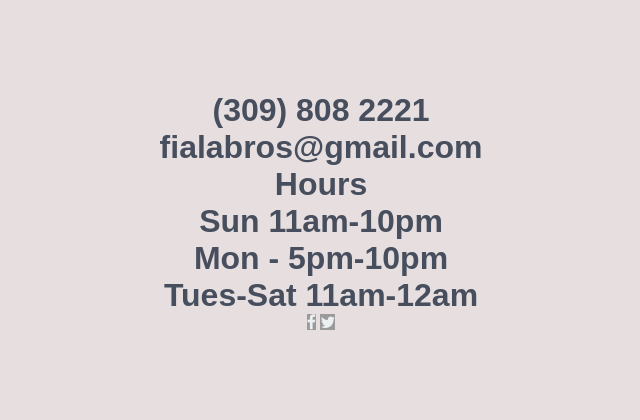
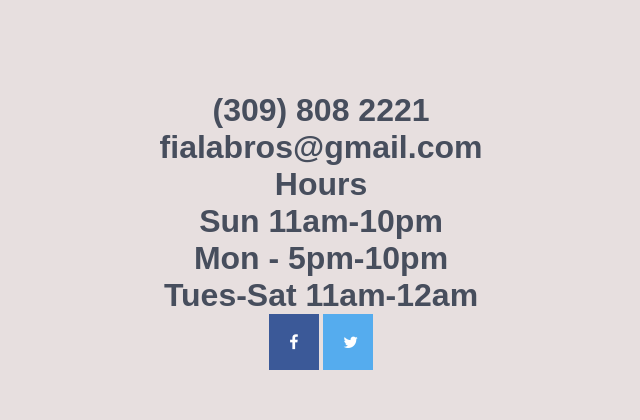
Before and after one commit to niranma/Fiala, a PHP site: page / in a window 1280 px wide. Shown: the part 6016-6436 px from the top of the page, without its empty margins (319-959 px from the left). Before the commit the page ends 6346 px from the top, so only its background shows below. Run offline with PHP 8.4, Linux system fonts and the light colour scheme.

Commit message:
Update style.css

```diff
--- a/style.css
+++ b/style.css
@@ -153,7 +153,32 @@ html {
 .topnav a.active {
   background-color: gray
 }
+.fa {
+  padding: 20px;
+  font-size: 30px;
+  width: 50px;
+  text-align: center;
+  text-decoration: none;
+}
 
+/* Add a hover effect if you want */
+.fa:hover {
+  opacity: 0.7;
+}
+
+/* Set a specific color for each brand */
+
+/* Facebook */
+.fa-facebook {
+  background: #3B5998;
+  color: white;
+}
+
+/* Twitter */
+.fa-twitter {
+  background: #55ACEE;
+  color: white;
+}
 @media screen and (max-width: 650px) {
   .column {
     width: 100%;
```
